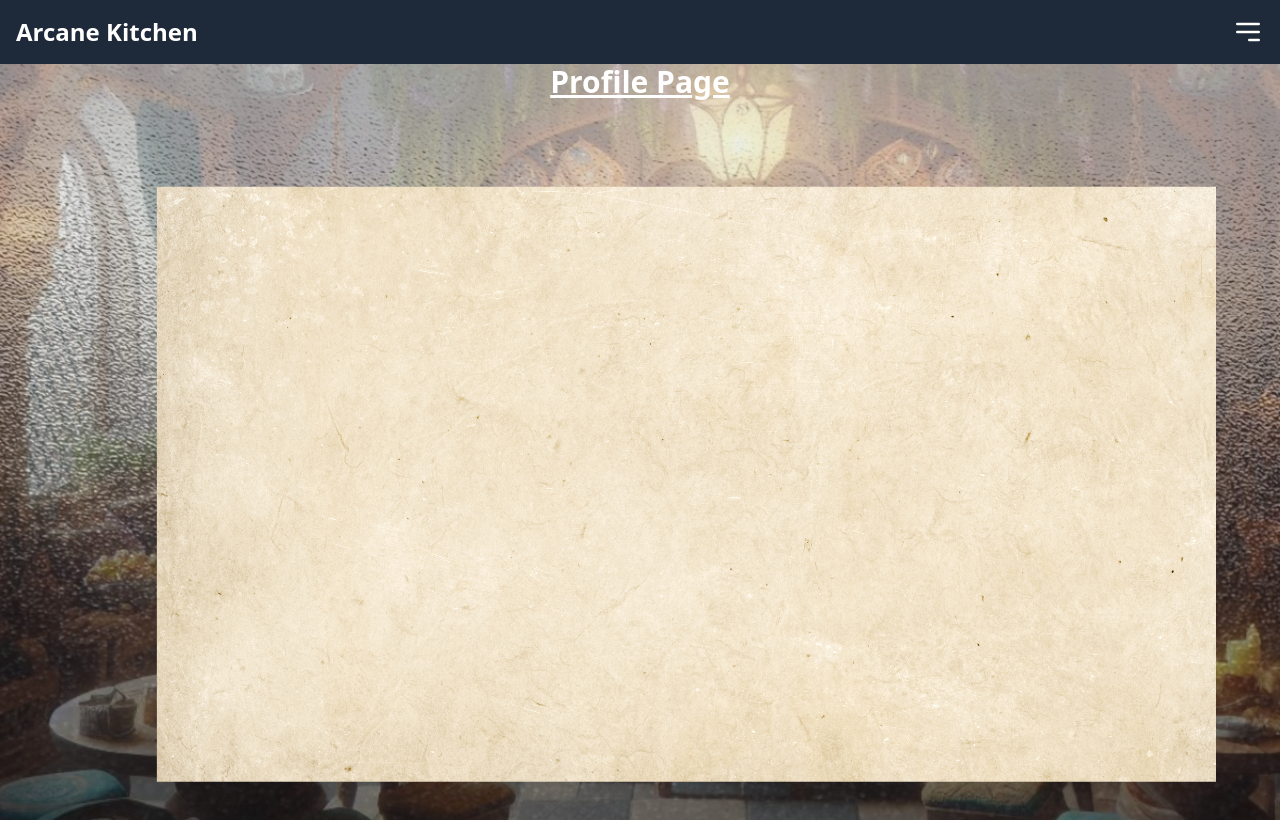
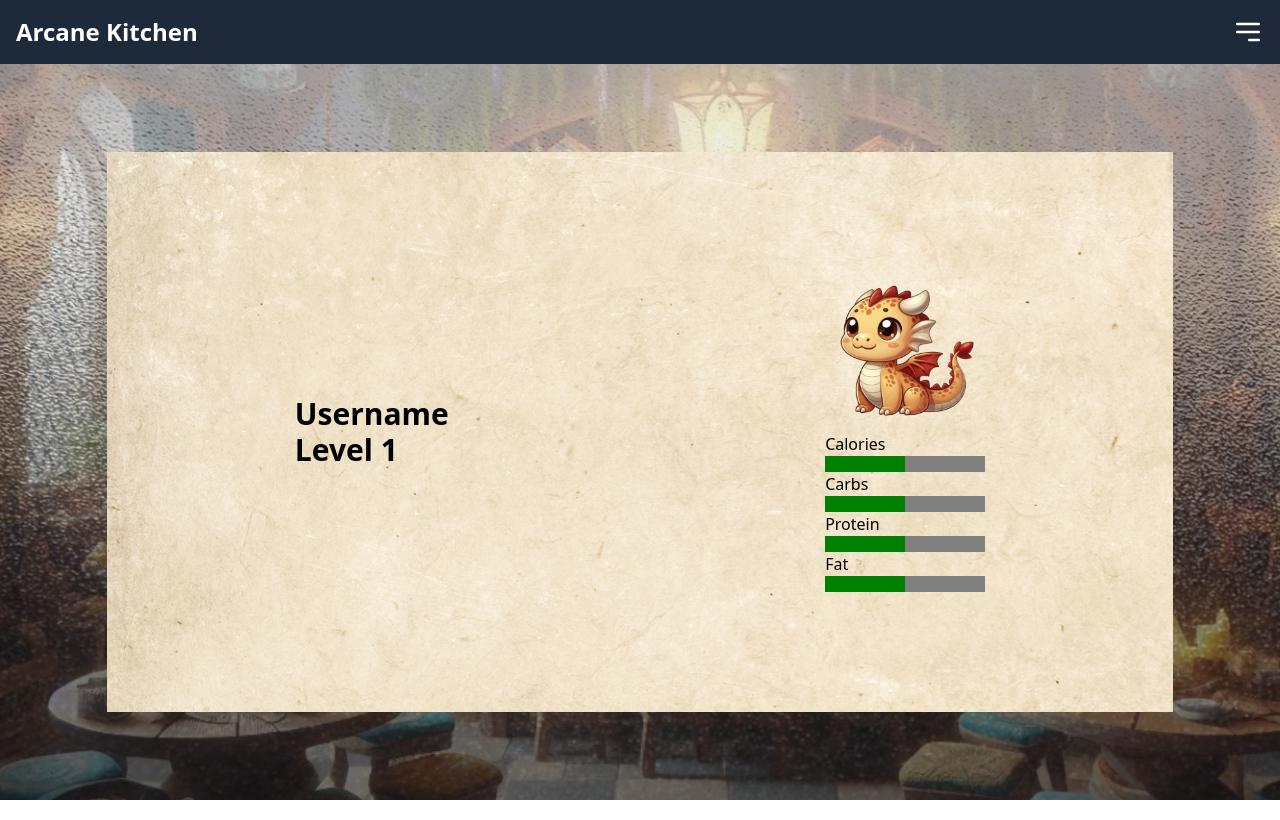
Before and after one commit to Arcane-Kitchen/client, a React (Vite) app: page /profile in a window 1280 px wide. Built offline with nearby package versions, Linux system fonts and the light colour scheme; no server answers.

Commit message:
init: profile page

```diff
--- a/src/components/ProfilePage.tsx
+++ b/src/components/ProfilePage.tsx
@@ -1,14 +1,31 @@
 import React from "react";
 import Navbar from "./Navbar";
+import dragon from "../assets/cute-dragon.png";
 
 const ProfilePage: React.FC = () => {
   return (
     <div className="bg-[url('./assets/background.png')] bg-cover min-h-screen flex flex-col items-center justify-center pt-16">
       <Navbar />
-      <h1 className="text-3xl font-bold underline text-white">Profile Page</h1>
+      {/* <h1 className="text-3xl font-bold underline text-white">Profile Page</h1> */}
       {/* <img src={paper} alt="old style paper" className="w-[90dvw] h-[90dvh]" /> */}
 
-      <div className="bg-[url('./assets/old-style-paper.png')] w-[90dvw] h-[90dvh]"></div>
+      <div className="bg-[url('./assets/paper-box.png')] bg-repeat w-5/6 h-[70vh] flex items-center justify-around">
+        <div>
+          <h1 className="text-3xl font-bold">Username</h1>
+          <h1 className="text-3xl font-bold">Level 1</h1>
+        </div>
+        <div className="flex flex-col">
+          <img className="size-40" src={dragon} alt="cute dragon" />
+          <label htmlFor="calories">Calories</label>
+          <progress id="calories" value={50} max={100}></progress>
+          <label htmlFor="carbs">Carbs</label>
+          <progress id="carbs" value={50} max={100}></progress>
+          <label htmlFor="protein">Protein</label>
+          <progress id="protein" value={50} max={100}></progress>
+          <label htmlFor="fat">Fat</label>
+          <progress id="fat" value={50} max={100}></progress>
+        </div>
+      </div>
     </div>
   );
 };
```
Also changed, not shown: src/assets/cute-dragon.png (added).
